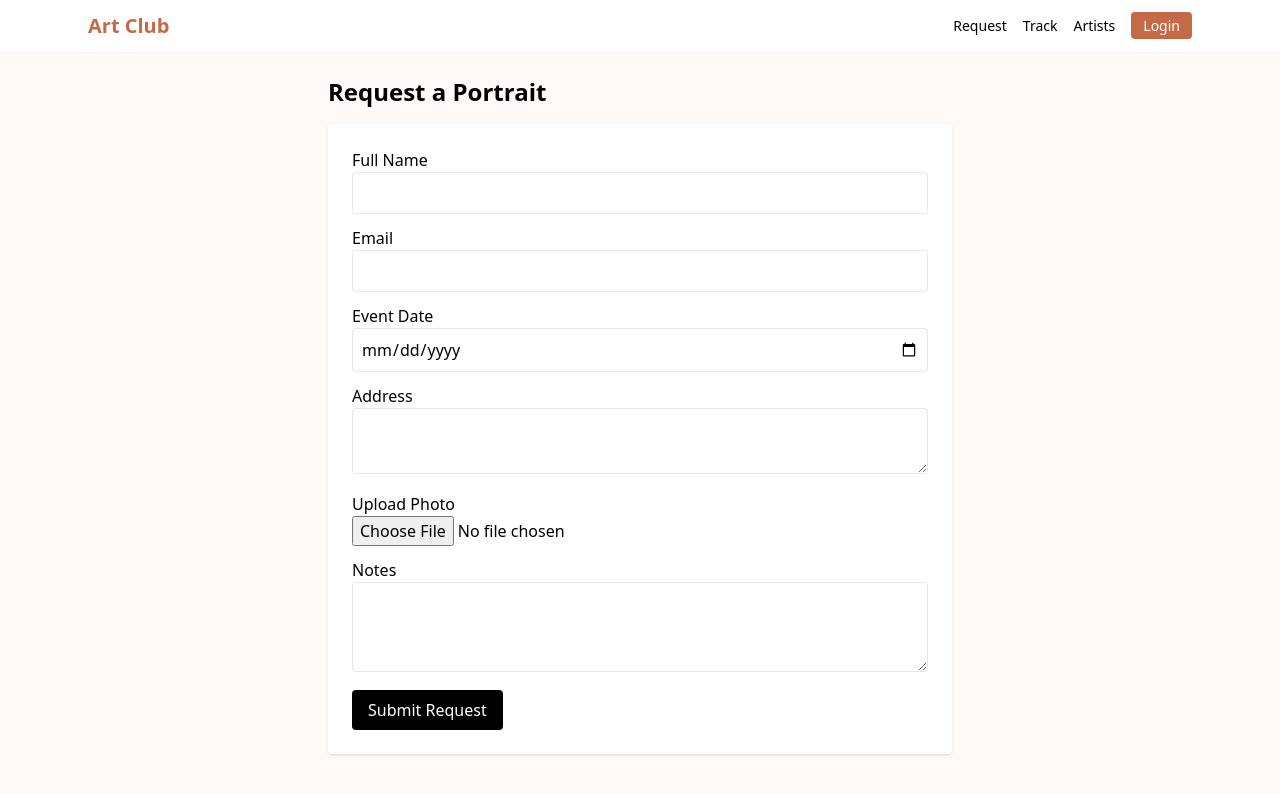
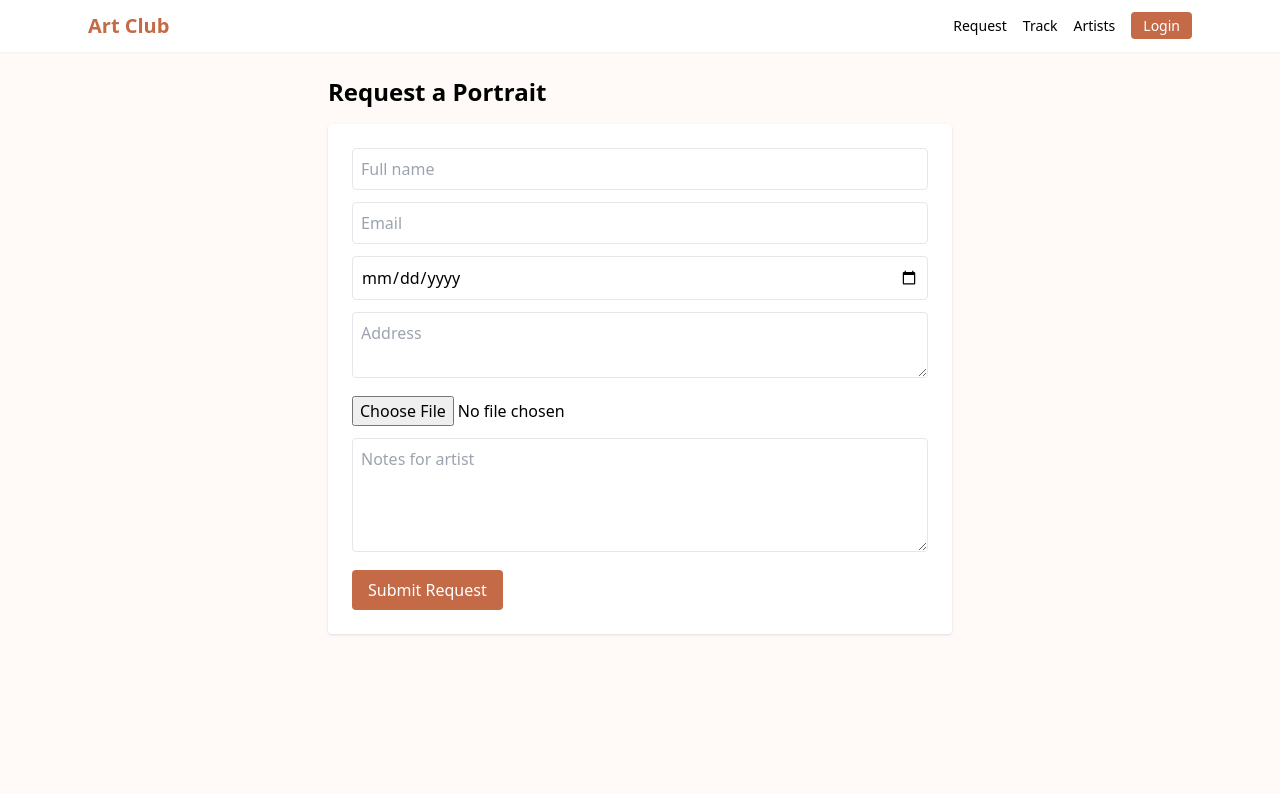
Before and after one commit to deepuhacker9-source/Artclub, a Next.js app: page /request in a window 1280 px wide. Shown: the top 794 px of the page. Built offline with nearby package versions, Linux system fonts and the light colour scheme; no server answers.

Commit message:
Update request.js

```diff
--- a/pages/request.js
+++ b/pages/request.js
@@ -1,34 +1,43 @@
 import { useState } from "react";
 import Navbar from "../components/Navbar";
+import { useUser } from "../lib/UserContext";
 
 export default function RequestPage() {
+  const { user } = useUser();
+  const [name, setName] = useState("");
+  const [email, setEmail] = useState("");
+  const [eventDate, setEventDate] = useState("");
+  const [address, setAddress] = useState("");
+  const [notes, setNotes] = useState("");
   const [photo, setPhoto] = useState(null);
-  const [form, setForm] = useState({ name: "", email: "", date: "", address: "", notes: "" });
   const [msg, setMsg] = useState("");
   const [loading, setLoading] = useState(false);
 
   async function handleSubmit(e) {
     e.preventDefault();
-    if (!photo) return alert("Upload a photo first!");
-
+    setMsg("");
+    if (!name || !email) return setMsg("Please fill name and email.");
     setLoading(true);
-    const formData = new FormData();
-    for (let key in form) formData.append(key, form[key]);
-    formData.append("photo", photo);
+    const fd = new FormData();
+    fd.append("name", name);
+    fd.append("email", email);
+    fd.append("event_date", eventDate || "");
+    fd.append("address", address);
+    fd.append("notes", notes);
+    if (photo) fd.append("photo", photo);
+    if (user?.id) fd.append("customer_id", user.id);
 
     try {
-      const res = await fetch("/api/upload", { method: "POST", body: formData });
+      const res = await fetch("/api/upload", { method: "POST", body: fd });
       const data = await res.json();
-      if (res.ok) {
-        setMsg("✅ Request submitted successfully! (check Supabase)");
-        setForm({ name: "", email: "", date: "", address: "", notes: "" });
-        setPhoto(null);
-      } else {
-        setMsg("❌ " + (data.error || "Error submitting request."));
+      if (!res.ok) setMsg(data.error || "Upload failed");
+      else {
+        setMsg("Request submitted ✅");
+        setName(""); setEmail(""); setAddress(""); setNotes(""); setPhoto(null);
       }
     } catch (err) {
       console.error(err);
-      setMsg("❌ Unexpected error");
+      setMsg("Unexpected error");
     } finally {
       setLoading(false);
     }
@@ -40,41 +49,14 @@ export default function RequestPage() {
       <div className="max-w-2xl mx-auto p-6">
         <h1 className="text-2xl font-bold mb-4">Request a Portrait</h1>
         <form onSubmit={handleSubmit} className="bg-white p-6 rounded shadow">
-          <label className="block mb-3">
-            <div className="font-medium">Full Name</div>
-            <input value={form.name} onChange={e=>setForm({...form, name:e.target.value})} className="w-full p-2 border rounded" />
-          </label>
-
-          <label className="block mb-3">
-            <div className="font-medium">Email</div>
-            <input value={form.email} onChange={e=>setForm({...form, email:e.target.value})} className="w-full p-2 border rounded" />
-          </label>
-
-          <label className="block mb-3">
-            <div className="font-medium">Event Date</div>
-            <input type="date" value={form.date} onChange={e=>setForm({...form, date:e.target.value})} className="w-full p-2 border rounded" />
-          </label>
-
-          <label className="block mb-3">
-            <div className="font-medium">Address</div>
-            <textarea value={form.address} onChange={e=>setForm({...form, address:e.target.value})} rows="2" className="w-full p-2 border rounded"></textarea>
-          </label>
-
-          <label className="block mb-3">
-            <div className="font-medium">Upload Photo</div>
-            <input type="file" accept="image/*" onChange={e=>setPhoto(e.target.files[0])} />
-          </label>
-
-          <label className="block mb-3">
-            <div className="font-medium">Notes</div>
-            <textarea value={form.notes} onChange={e=>setForm({...form, notes:e.target.value})} rows="3" className="w-full p-2 border rounded"></textarea>
-          </label>
-
-          <button disabled={loading} className="bg-black text-white px-4 py-2 rounded">
-            {loading ? "Submitting..." : "Submit Request"}
-          </button>
-
-          {msg && <p className={`mt-4 ${msg.startsWith("✅") ? "text-green-600" : "text-red-600"}`}>{msg}</p>}
+          <input value={name} onChange={e=>setName(e.target.value)} className="w-full p-2 border rounded mb-3" placeholder="Full name" />
+          <input value={email} onChange={e=>setEmail(e.target.value)} className="w-full p-2 border rounded mb-3" placeholder="Email" />
+          <input type="date" value={eventDate} onChange={e=>setEventDate(e.target.value)} className="w-full p-2 border rounded mb-3" />
+          <textarea value={address} onChange={e=>setAddress(e.target.value)} rows="2" className="w-full p-2 border rounded mb-3" placeholder="Address" />
+          <input type="file" accept="image/*" onChange={(e)=>setPhoto(e.target.files[0])} className="mb-3" />
+          <textarea value={notes} onChange={e=>setNotes(e.target.value)} rows="4" className="w-full p-2 border rounded mb-3" placeholder="Notes for artist" />
+          <button type="submit" disabled={loading} className="bg-[#C56A47] text-white px-4 py-2 rounded">{loading ? "Submitting..." : "Submit Request"}</button>
+          {msg && <p className="mt-3">{msg}</p>}
         </form>
       </div>
     </>
```
